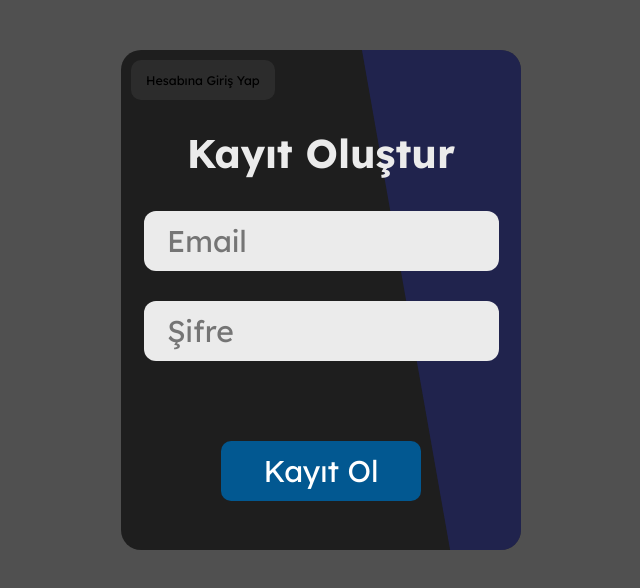
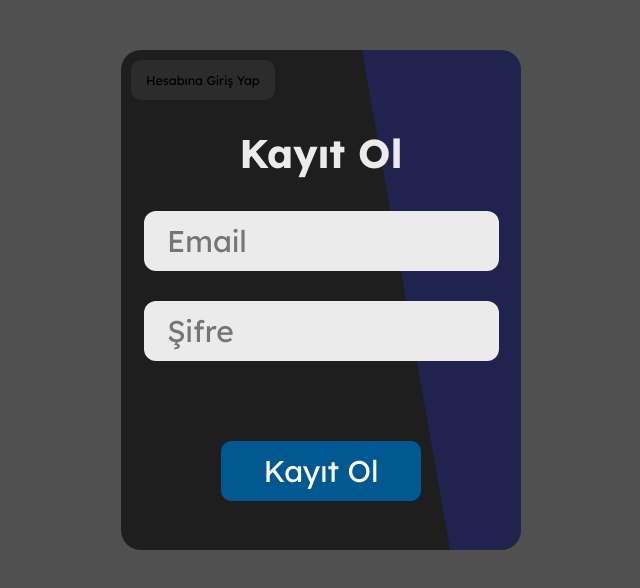
Before and after one commit to Aras1669/Aras-Siteler-2.1, a plain HTML site: page index.html in a window 1280 px wide. Both pictures are taken after a click on the button "Hesap Oluştur". Shown: the whole page, without its empty margins (319-959 px from the left). Drawn offline with Linux system fonts and the light colour scheme; a web font is replaced by a local one.

Commit message:
Update index.html

```diff
--- a/index.html
+++ b/index.html
@@ -15,7 +15,7 @@
     <div id="Sign" style="display: none;">
       <button id="SwitchLogin" onclick="login()">Hesabına Giriş Yap</button>
       <br><br>
-      <h2>Kayıt Oluştur</h2>
+      <h2>Kayıt Ol</h2>
       <input type="email" id="rEmail" placeholder=" Email" autocomplete="off">
       <input type="password" id="rPass" placeholder=" Şifre" autocomplete="off">
       <button id="registerBtn">Kayıt Ol</button>
```
